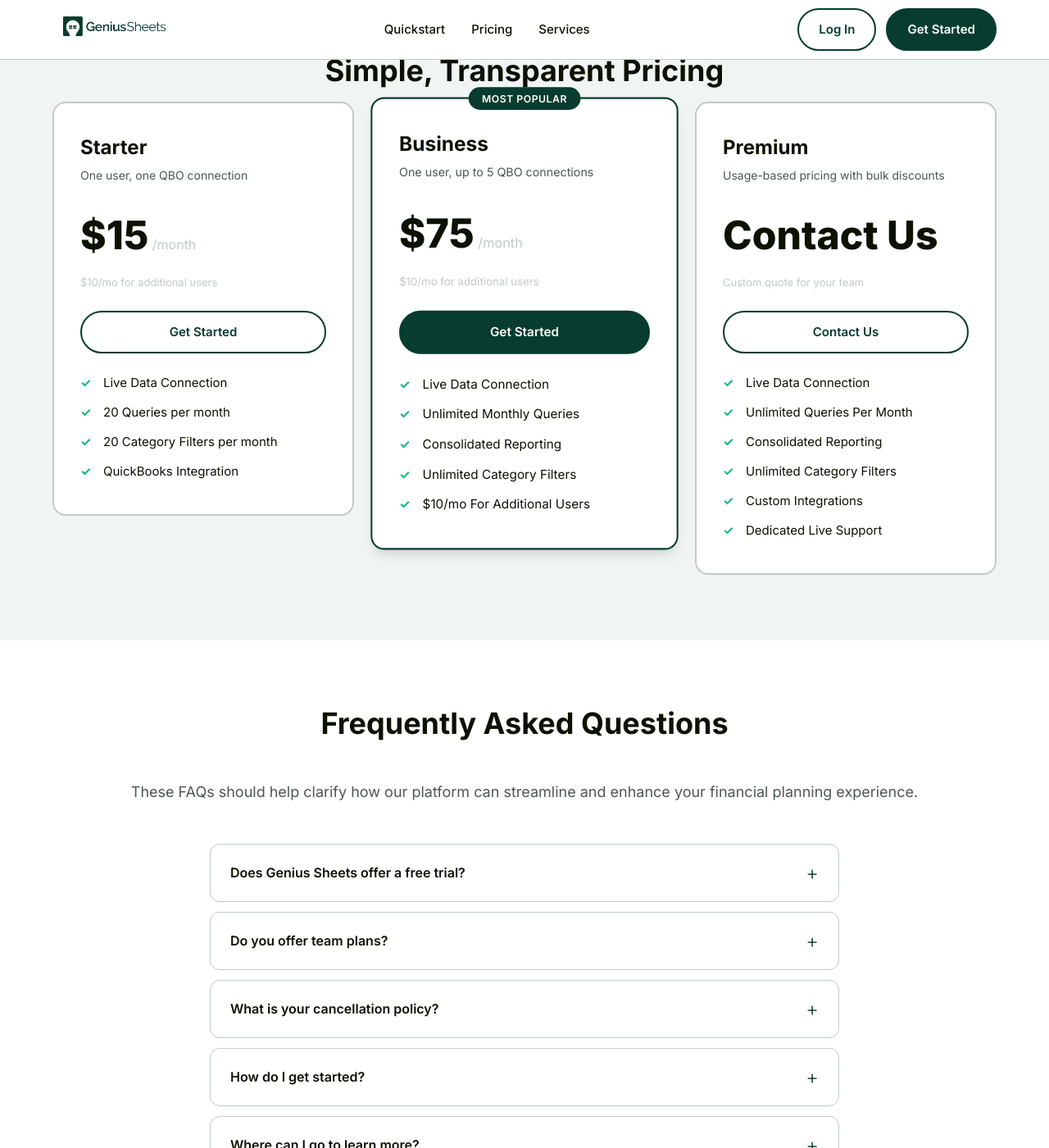
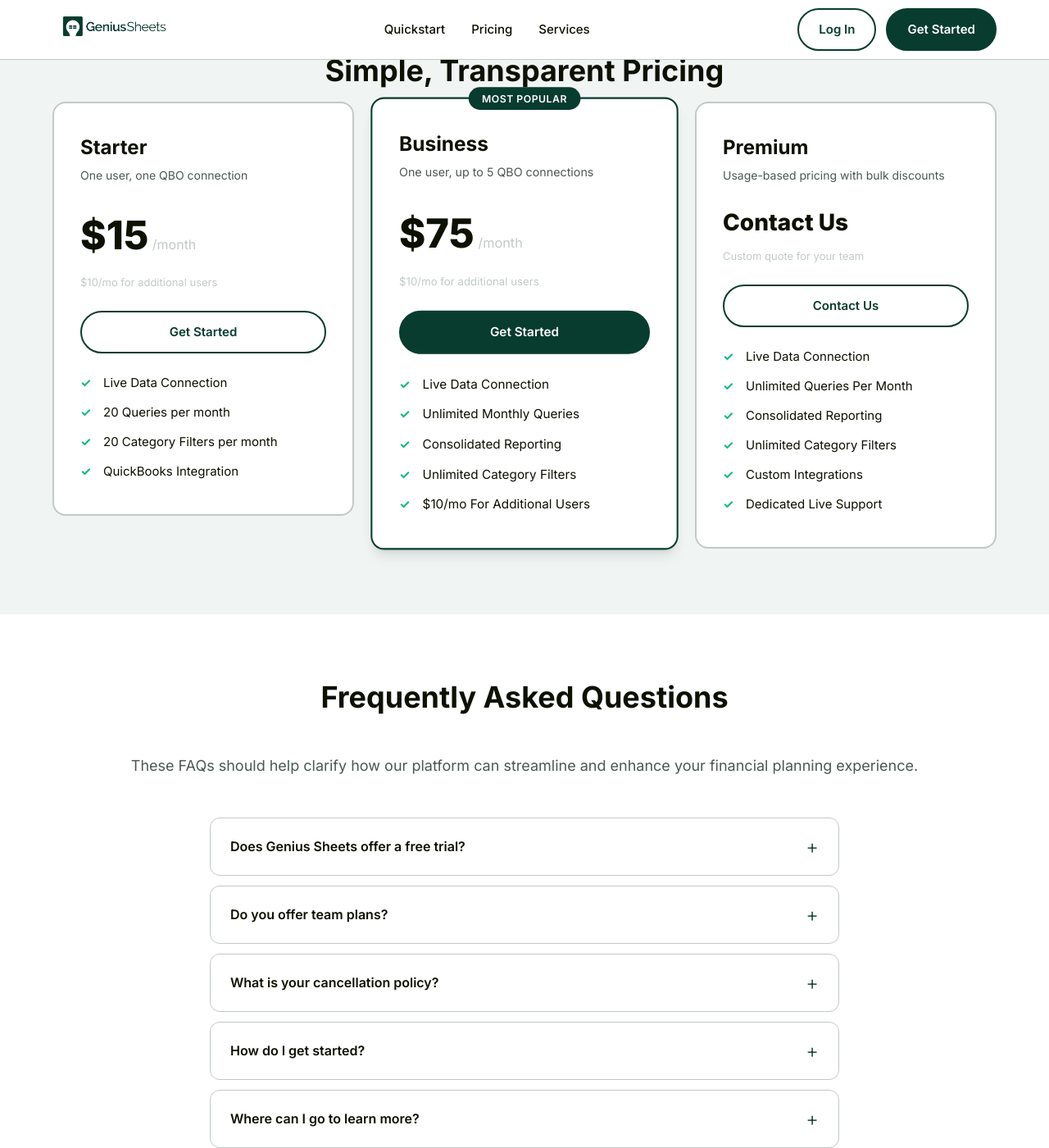
Before and after one commit to GeniusSheets/gs_site, a Jekyll site: the page built from index.html, in a window 1280 px wide and 1400 px high, scrolled down 5912 px. Shown: the whole window at 82% size. Built offline with Jekyll 4.4.1, drawn with Linux system fonts in a browser that asks for light colours.

Commit message:
Reduce font size of Contact Us price text on Premium card
Co-Authored-By: Claude Sonnet 4.6 <noreply@anthropic.com>

```diff
--- a/_sass/_pricing.scss
+++ b/_sass/_pricing.scss
@@ -140,6 +140,10 @@
   font-size: 3rem;
   font-weight: 800;
   color: $secondary;
+
+  &.price-amount--text {
+    font-size: 1.75rem;
+  }
 }
 
 .price-period {
--- a/index.html
+++ b/index.html
@@ -282,7 +282,7 @@ title: "Automate & Streamline Your Financial Reporting"
         <h3>Premium</h3>
         <p class="pricing-description">Usage-based pricing with bulk discounts</p>
         <div class="price">
-          <span class="price-amount">Contact Us</span>
+          <span class="price-amount price-amount--text">Contact Us</span>
         </div>
         <p class="price-note">Custom quote for your team</p>
         <a href="mailto:info@geniussheets.us" class="btn btn-outline btn-block">Contact Us</a>
--- a/pricing.html
+++ b/pricing.html
@@ -59,7 +59,7 @@ description: "Pricing plans for financial planning. We've designed our solutions
         <h3>Premium</h3>
         <p class="pricing-description">Usage-based pricing with bulk discounts</p>
         <div class="price">
-          <span class="price-amount">Contact Us</span>
+          <span class="price-amount price-amount--text">Contact Us</span>
         </div>
         <p class="price-note">Custom quote for your team</p>
         <a href="mailto:info@geniussheets.us" class="btn btn-outline btn-block">Contact Us</a>
```
